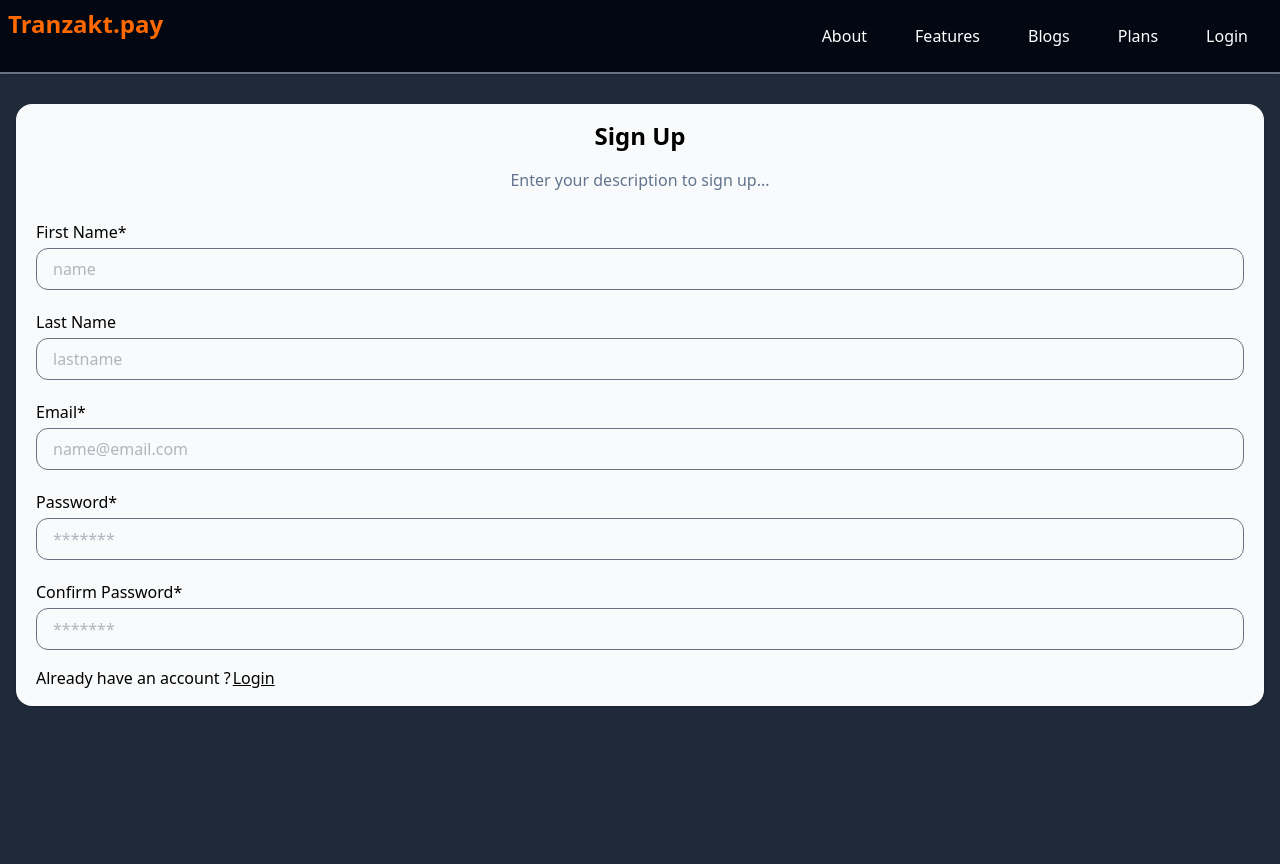
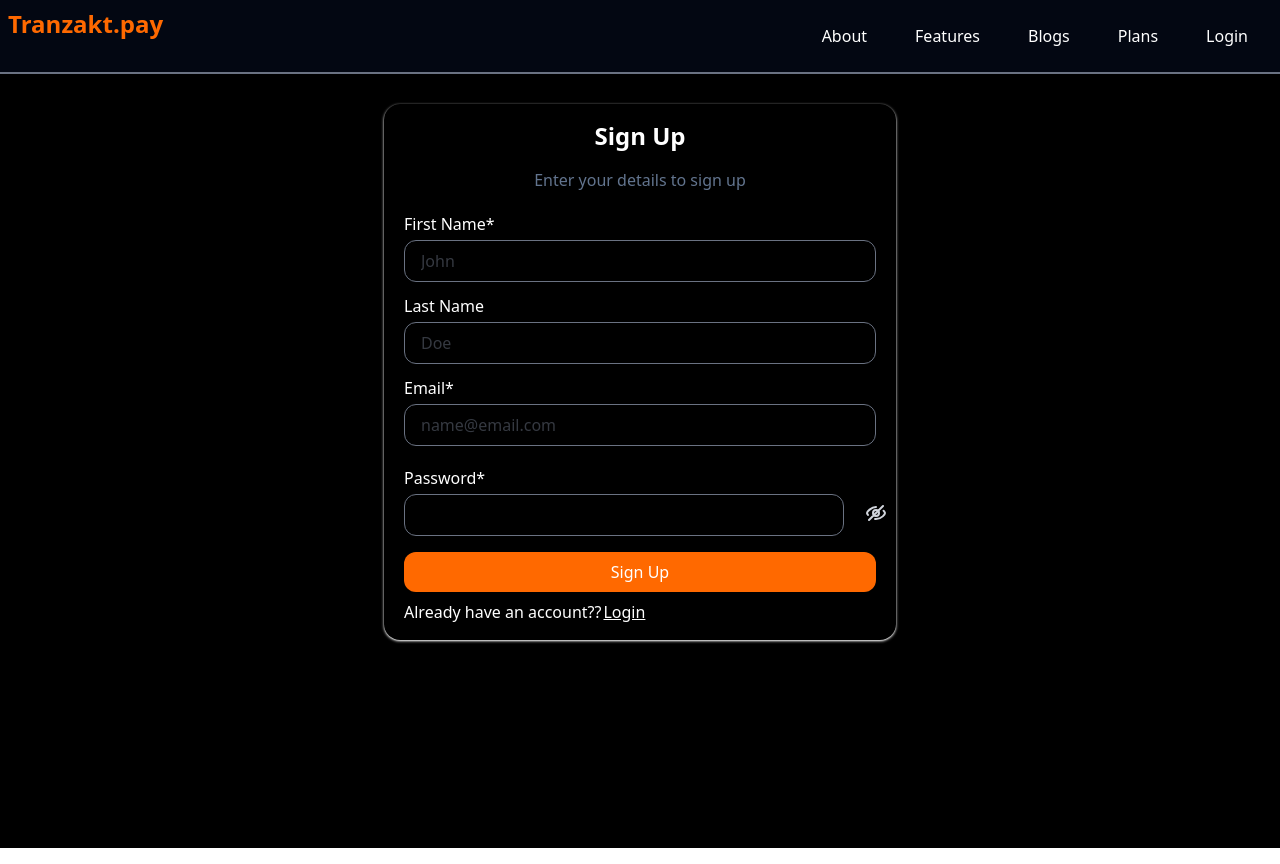
Before and after one commit to ynubhav/Tranzakt, a React (Vite) app in the folder frontend/: page /signup in a window 1280 px wide. Built offline with nearby package versions, Linux system fonts and the light colour scheme; no server answers.

Commit message:
Refactor Signin and Signup components for improved UI and loading state management

```diff
--- a/frontend/src/pages/signin.jsx
+++ b/frontend/src/pages/signin.jsx
@@ -9,39 +9,102 @@ import { toast } from "sonner";
 import { motion } from "framer-motion";
 import Homenav from "../components/homenavbar";
 
-export default function Signin(){
-    const [username,setusername]=useState("");
-    const [password,setpass]=useState("");
-    const navigate=useNavigate();
-    return(
-        <div className="fixed top-0 left-0 w-screen h-screen bg-gray-800">
-            <Homenav pfplink={'johnpork.jpeg'}/>
-                <div className="flex justify-center mt-10">
-                <div className="w-[350px] bg-gray-50 rounded-2xl grid grid-cols-1 shadow-sm shadow-amber-50">
-                        <Pheader hname={'Sign In'} hdescription={'Enter your Credentials to access your account'}/>
-                        <Field onChange={(e)=>{setusername(e.target.value)}} fname={'Email*'} ftype={'text'} fplaceholder={'name@email.com'}/>
-                        <Field onChange={(e)=>{setpass(e.target.value)}} fname={'Password*'} ftype={'password'} fplaceholder={'*******'}/>
-                        <Button onClick={async()=>{
-                            if(!username||!password)
+export default function Signin() {
+  const [username, setusername] = useState("");
+  const [password, setpass] = useState("");
+  const [loading, setloading] = useState(false);
+
+  const navigate = useNavigate();
+  return (
+    <div className="fixed top-0 left-0 w-screen h-screen bg-black text-white">
+      <Homenav pfplink={"johnpork.jpeg"} />
+      <div className="flex justify-center mt-10 ">
+        <div className="w-max bg-black rounded-2xl grid grid-cols-1 shadow-sm shadow-white mx-4">
+          <Pheader
+            hname={"Sign In"}
+            hdescription={"Enter your Credentials to access your account"}
+          />
+          <Field
+            onChange={(e) => {
+              setusername(e.target.value);
+            }}
+            fname={"Email*"}
+            ftype={"text"}
+            fplaceholder={"name@email.com"}
+          />
+          <Field
+            onChange={(e) => {
+              setpass(e.target.value);
+            }}
+            fname={"Password*"}
+            ftype={"password"}
+            fplaceholder={"*******"}
+          />
+          <Button
+            onClick={async () => {
+                if(loading)
+                    return
+              if (!username || !password) {
+                toast.warning("fields are empty");
+                return;
+              }
+              setloading(true);
+              try {
+                const response = await axios.post(
+                  "http://localhost:3000/api/v1/user/signin",
                   {
-                                toast.warn('fields are empty')
-                                return
+                    username,
+                    password,
                   }
-                           try{const response=await axios.post('http://localhost:3000/api/v1/user/signin',{
-                                username,
-                                password
-                            })
+                );
+                setTimeout(() => {
                   toast.success(`welcome`);
-                            localStorage.setItem("token",response.data.token);
-                            navigate('/dashboard')
+                  setloading(false);
+                  localStorage.setItem("token", response.data.token);
+                  navigate("/dashboard");
+                }, 500);
+              } catch (err) {
+                setloading(false);
+                toast.error("Invalid Account");
               }
-                        catch(err){
-                                toast.error('Invalid Account');
+            }}
+            name={
+              loading ? (
+                <div className="flex justify-center">
+                  <div role="status">
+                    <svg
+                      aria-hidden="true"
+                      class="w-6 h-6 text-gray-200 animate-spin dark:text-gray-600 fill-gray-400"
+                      viewBox="0 0 100 101"
+                      fill="none"
+                      xmlns="http://www.w3.org/2000/svg"
+                    >
+                      <path
+                        d="M100 50.5908C100 78.2051 77.6142 100.591 50 100.591C22.3858 100.591 0 78.2051 0 50.5908C0 22.9766 22.3858 0.59082 50 0.59082C77.6142 0.59082 100 22.9766 100 50.5908ZM9.08144 50.5908C9.08144 73.1895 27.4013 91.5094 50 91.5094C72.5987 91.5094 90.9186 73.1895 90.9186 50.5908C90.9186 27.9921 72.5987 9.67226 50 9.67226C27.4013 9.67226 9.08144 27.9921 9.08144 50.5908Z"
+                        fill="currentColor"
+                      />
+                      <path
+                        d="M93.9676 39.0409C96.393 38.4038 97.8624 35.9116 97.0079 33.5539C95.2932 28.8227 92.871 24.3692 89.8167 20.348C85.8452 15.1192 80.8826 10.7238 75.2124 7.41289C69.5422 4.10194 63.2754 1.94025 56.7698 1.05124C51.7666 0.367541 46.6976 0.446843 41.7345 1.27873C39.2613 1.69328 37.813 4.19778 38.4501 6.62326C39.0873 9.04874 41.5694 10.4717 44.0505 10.1071C47.8511 9.54855 51.7191 9.52689 55.5402 10.0491C60.8642 10.7766 65.9928 12.5457 70.6331 15.2552C75.2735 17.9648 79.3347 21.5619 82.5849 25.841C84.9175 28.9121 86.7997 32.2913 88.1811 35.8758C89.083 38.2158 91.5421 39.6781 93.9676 39.0409Z"
+                        fill="currentFill"
+                      />
+                    </svg>
+                    <span class="sr-only">Loading...</span>
+                  </div>
+                </div>
+              ) : (
+                "Sign In"
+              )
             }
-                        }} name={'Sign In'}/>
-                        <Warning description={"Don't have an account "} topage={'Sign Up'} onClick={()=>{navigate('/signup')}}/>
+          />
+          <Warning
+            description={"Don't have an account "}
+            topage={"Sign Up"}
+            onClick={() => {
+              navigate("/signup");
+            }}
+          />
         </div>
       </div>
     </div>
-    )
+  );
 }
--- a/frontend/src/pages/signup.jsx
+++ b/frontend/src/pages/signup.jsx
@@ -9,50 +9,199 @@ import { toast } from "sonner";
 import { motion } from "framer-motion";
 import Homenav from "../components/homenavbar";
 
-export default function Signup(){
-        const [username,setusername]=useState("");
-        const [password,setpass]=useState("-");
-        const [initpass,setinitpass]=useState("");
-        const [firstname,setfname]=useState("");
-        const [lastname,setlname]=useState("");
-        const navigate=useNavigate();
+export default function Signup() {
+  const [username, setusername] = useState("");
+  const [password, setpass] = useState("-");
+  const [initpass, setinitpass] = useState("");
+  const [firstname, setfname] = useState("");
+  const [lastname, setlname] = useState("");
+  const [passtype, setpasstype] = useState("password");
+  const [loading,setloading]=useState(false);
+  const navigate = useNavigate();
 
-    return(
-        <div className=" min-h-screen bg-gray-800">
-        <div className="fixed top-0 left-0 right-0 z-50 bg-white shadow"><Homenav pfplink={'johnpork.jpeg'} /></div>
-        <div className="mt-[64px] overflow-y-auto">
-        <div className="flex justify-center pt-10">
-        <div className="w-1/1 mx-4 mb-4 bg-gray-50 rounded-2xl grid grid-cols-1 shadow-sm">
-                <Pheader hname={'Sign Up'} hdescription={'Enter your description to sign up...'}/>
-                <Field onChange={(e)=>{setfname(e.target.value)}} fname={'First Name*'} ftype={'text'} fplaceholder={'name'}/>
-                <Field onChange={(e)=>{setlname(e.target.value)}} fname={'Last Name'} ftype={'text'} fplaceholder={'lastname'}/>
-                <Field onChange={(e)=>{setusername(e.target.value)}} fname={'Email*'} ftype={'text'} fplaceholder={'name@email.com'}/>
-                <Field onChange={(e)=>{setinitpass(e.target.value)}} fname={'Password*'} ftype={'password'} fplaceholder={'*******'}/>
-                <Field onChange={(e)=>{setpass(e.target.value)}} fname={'Confirm Password*'} ftype={'password'} fplaceholder={'*******'}/>
-                {initpass===password&&(password.length>5)&&username&&firstname&&lastname&&<Button onClick={async()=>{
-                   try{
-                    const response=await axios.post("http://localhost:3000/api/v1/user/signup",{
+  const togglepass = () => {
+    if (passtype === "password") setpasstype("text");
+    if (passtype === "text") setpasstype("password");
+    return passtype;
+  };
+
+  return (
+    <div className="min-h-screen bg-black text-white">
+      {/* Navbar */}
+      <div className="fixed top-0 left-0 right-0  bg-white shadow-md">
+        <Homenav pfplink={"johnpork.jpeg"} />
+      </div>
+
+      {/* Page Content */}
+      <div className="mt-12 flex justify-center items-center px-4 py-8">
+        <div className="w-full max-w-lg bg-black shadow-white rounded-2xl shadow-sm mt-6">
+          <Pheader
+            hname={"Sign Up"}
+            hdescription={"Enter your details to sign up"}
+          />
+
+          {/* First Name */}
+          <Field
+            onChange={(e) => {
+              setfname(e.target.value);
+            }}
+            fname={"First Name*"}
+            ftype={"text"}
+            fplaceholder={"John"}
+          />
+
+          {/* Last Name */}
+          <Field
+            onChange={(e) => {
+              setlname(e.target.value);
+            }}
+            fname={"Last Name"}
+            ftype={"text"}
+            fplaceholder={"Doe"}
+          />
+
+          {/* Email */}
+          <Field
+            onChange={(e) => {
+              setusername(e.target.value);
+            }}
+            fname={"Email*"}
+            ftype={"email"}
+            fplaceholder={"name@email.com"}
+          />
+
+          {/* Password */}
+          <div className="flex">
+            <div className="w-full">
+              <Field
+                onChange={(e) => {
+                  setpass(e.target.value);
+                }}
+                fname={"Password*"}
+                ftype={passtype}
+              />
+            </div>
+            <div className="flex items-center justify-center pr-2 pb-2 pt-9  ">
+              <button onClick={togglepass}>
+                {passtype === "text" ? (
+                  <svg
+                    className="w-6 h-6 text-gray-300 hover:bg-gray-700 rounded-lg transition"
+                    aria-hidden="true"
+                    xmlns="http://www.w3.org/2000/svg"
+                    fill="none"
+                    viewBox="0 0 24 24"
+                  >
+                    <path
+                      stroke="currentColor"
+                      strokeWidth="2"
+                      d="M21 12c0 1.2-4.03 6-9 6s-9-4.8-9-6c0-1.2 4.03-6 9-6s9 4.8 9 6Z"
+                    />
+                    <path
+                      stroke="currentColor"
+                      strokeWidth="2"
+                      d="M15 12a3 3 0 1 1-6 0 3 3 0 0 1 6 0Z"
+                    />
+                  </svg>
+                ) : (
+                  <svg
+                    className="w-6 h-6 text-gray-300 hover:bg-gray-700 rounded-lg transition"
+                    aria-hidden="true"
+                    xmlns="http://www.w3.org/2000/svg"
+                    fill="none"
+                    viewBox="0 0 24 24"
+                  >
+                    <path
+                      stroke="currentColor"
+                      strokeLinecap="round"
+                      strokeLinejoin="round"
+                      strokeWidth="2"
+                      d="M3.933 13.909A4.357 4.357 0 0 1 3 12c0-1 4-6 9-6m7.6 3.8A5.068 5.068 0 0 1 21 12c0 1-3 6-9 6-.314 0-.62-.014-.918-.04M5 19 19 5m-4 7a3 3 0 1 1-6 0 3 3 0 0 1 6 0Z"
+                    />
+                  </svg>
+                )}
+              </button>
+            </div>
+          </div>
+
+          {/* Sign Up Button */}
+            <div className="mx-5 my-2">
+              <button
+                onClick={async () => {
+                    if(loading)
+                        return
+                  if (!(password.length > 5 && username && firstname && lastname)) {
+                    toast.warning("Field Required");
+                    return;
+                  }
+                  setloading(true);
+                  try {
+                    const response = await axios.post(
+                      "http://localhost:3000/api/v1/user/signup",
+                      {
                         username,
                         firstname,
                         lastname,
                         password,
-                        friends:[]
-                    })
-                    toast.success('Account created succesfully!')
+                        friends: [],
+                      }
+                    );
+                    setTimeout(() => {
+                        setloading(false)
+                        toast.success("Account created successfully!");
                     {
-                    localStorage.setItem("token",response.data.token)
-                    navigate('/dashboard')
+                      localStorage.setItem("token", response.data.token);
+                      navigate("/dashboard");
                     }
+                    }, 500);
+                  } catch (err) {
+                    setloading(false)
+                    toast.error("Email already taken");
                   }
-                catch(err){
-                        toast.error('Email already taken')
+                }}
+                className="flex justify-center w-full bg-orange-500 rounded-xl py-2 hover:bg-gray-700 hover:cursor-pointer"
+              >
+                {
+              loading ? (
+                <div className="flex justify-center">
+                  <div role="status">
+                    <svg
+                      aria-hidden="true"
+                      class="w-6 h-6 text-gray-200 animate-spin dark:text-gray-600 fill-gray-400"
+                      viewBox="0 0 100 101"
+                      fill="none"
+                      xmlns="http://www.w3.org/2000/svg"
+                    >
+                      <path
+                        d="M100 50.5908C100 78.2051 77.6142 100.591 50 100.591C22.3858 100.591 0 78.2051 0 50.5908C0 22.9766 22.3858 0.59082 50 0.59082C77.6142 0.59082 100 22.9766 100 50.5908ZM9.08144 50.5908C9.08144 73.1895 27.4013 91.5094 50 91.5094C72.5987 91.5094 90.9186 73.1895 90.9186 50.5908C90.9186 27.9921 72.5987 9.67226 50 9.67226C27.4013 9.67226 9.08144 27.9921 9.08144 50.5908Z"
+                        fill="currentColor"
+                      />
+                      <path
+                        d="M93.9676 39.0409C96.393 38.4038 97.8624 35.9116 97.0079 33.5539C95.2932 28.8227 92.871 24.3692 89.8167 20.348C85.8452 15.1192 80.8826 10.7238 75.2124 7.41289C69.5422 4.10194 63.2754 1.94025 56.7698 1.05124C51.7666 0.367541 46.6976 0.446843 41.7345 1.27873C39.2613 1.69328 37.813 4.19778 38.4501 6.62326C39.0873 9.04874 41.5694 10.4717 44.0505 10.1071C47.8511 9.54855 51.7191 9.52689 55.5402 10.0491C60.8642 10.7766 65.9928 12.5457 70.6331 15.2552C75.2735 17.9648 79.3347 21.5619 82.5849 25.841C84.9175 28.9121 86.7997 32.2913 88.1811 35.8758C89.083 38.2158 91.5421 39.6781 93.9676 39.0409Z"
+                        fill="currentFill"
+                      />
+                    </svg>
+                    <span class="sr-only">Loading...</span>
+                  </div>
+                </div>
+              ) : (
+                "Sign Up"
+              )
             }
+              </button>
+            </div>
 
-                }} name={'Sign Up'}/>}
-                <Warning description={'Already have an account '} topage={'Login'} onClick={()=>{navigate('/signin')}}/>
+          {/* Warning */}
+          <div className="">
+            <Warning
+              description={"Already have an account?"}
+              topage={"Login"}
+              onClick={() => {
+                navigate("/signin");
+              }}
+            />
           </div>
         </div>
       </div>
     </div>
-    )
+  );
 }
```
Lines whose indentation alone changed are shown as unchanged.
